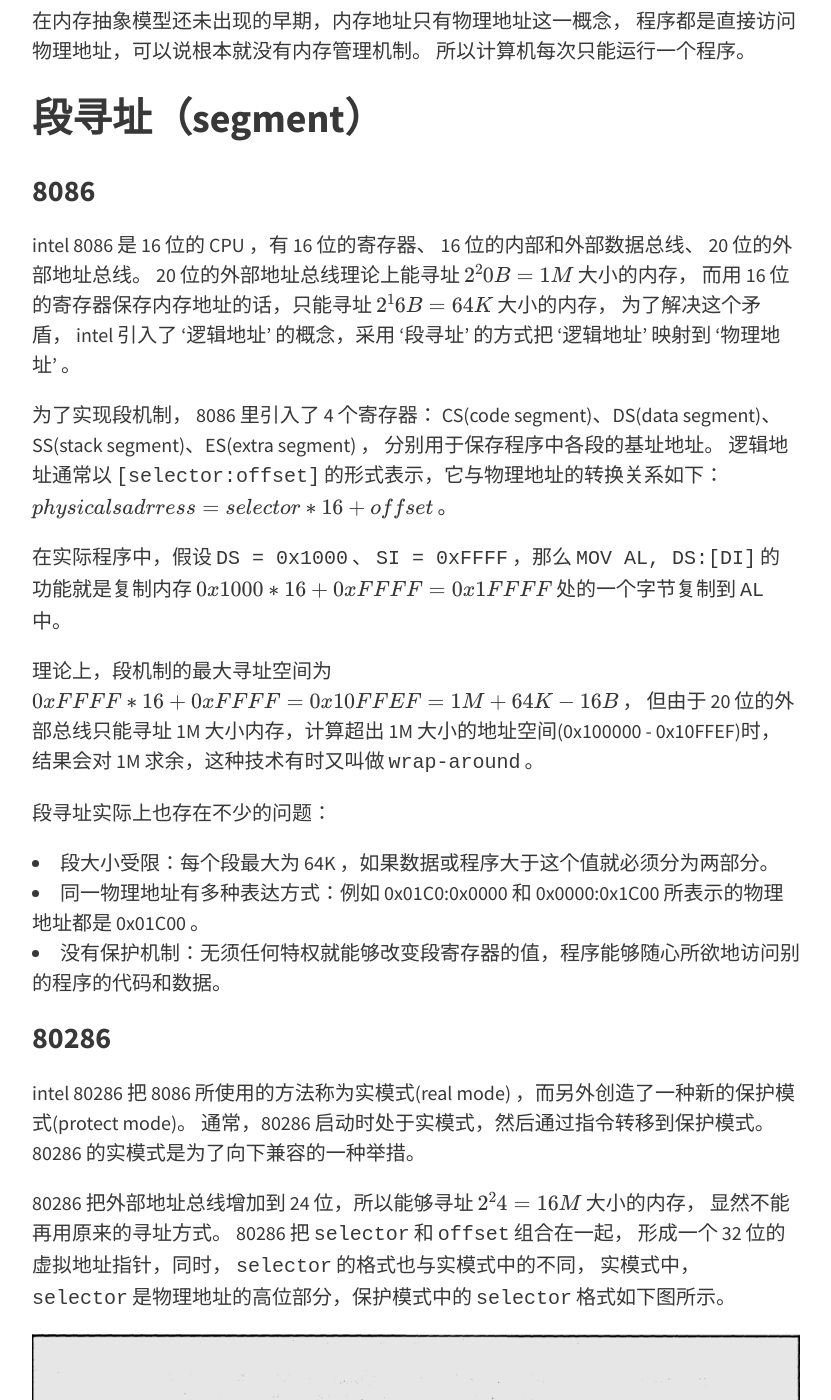
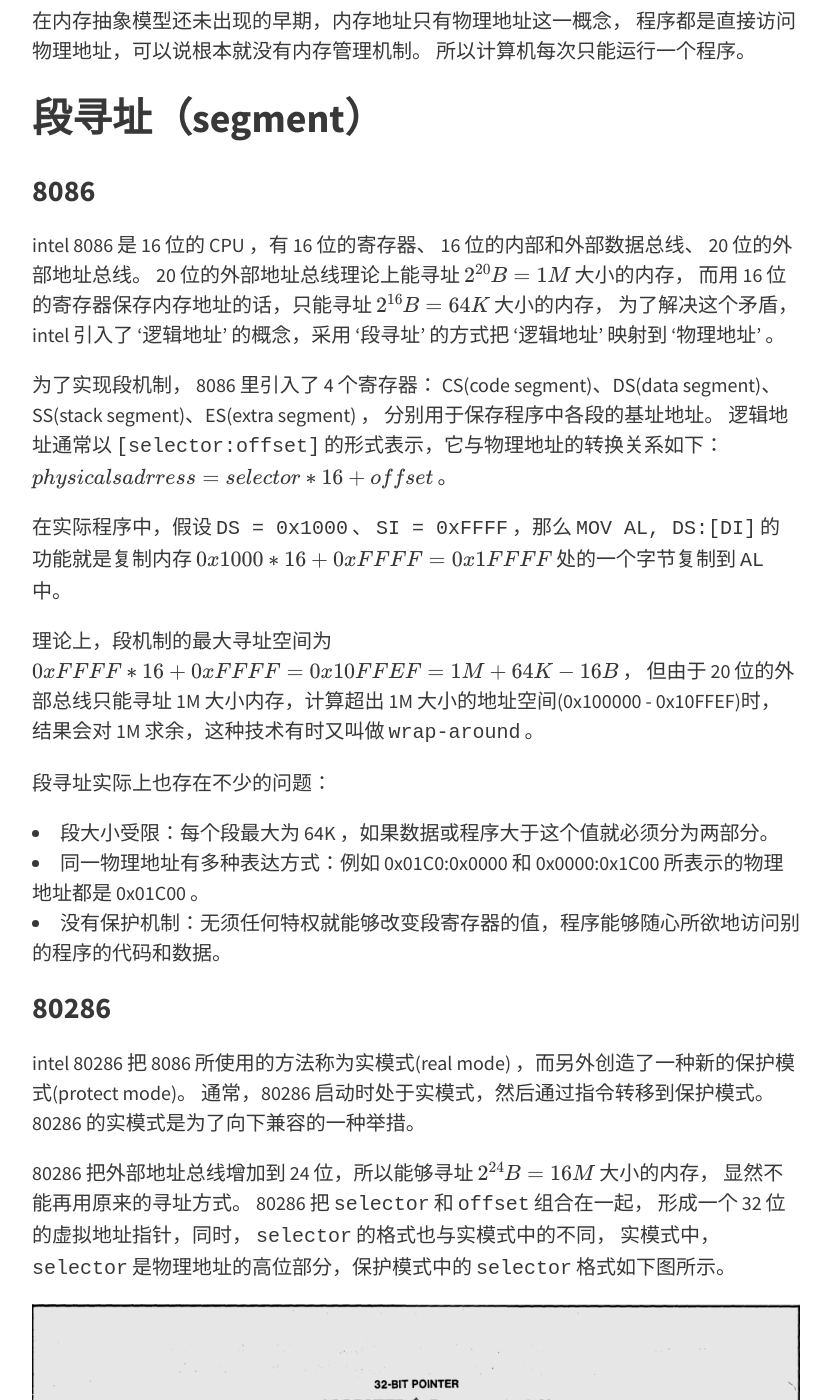
Before and after one commit to keeword/keeword.github.com, a Jekyll site: the page built from _posts/2015-09-25-x86-memory-management-note.md, in a window 1280 px wide and 1400 px high, scrolled down 484 px. Shown: the whole window, without its empty margins (224-1055 px from the left). Built offline with Jekyll 4.4.1, drawn with Linux system fonts in a browser that asks for light colours; nearby versions of some CDN libraries; formulas are drawn with MathJax 3; some of the changed text lies outside the part shown.

```diff
--- a/_posts/2015-09-25-x86-memory-management-note.md
+++ b/_posts/2015-09-25-x86-memory-management-note.md
@@ -20,8 +20,8 @@ tags: [x86, memory management]
 ### 8086
 
 intel 8086 是 16 位的 CPU ，有 16 位的寄存器、 16 位的内部和外部数据总线、 20 位的外部地址总线。
-20 位的外部地址总线理论上能寻址 $2^20 B = 1 M$ 大小的内存，
-而用 16 位的寄存器保存内存地址的话，只能寻址 $2^16 B = 64 K$ 大小的内存，
+20 位的外部地址总线理论上能寻址 $2^{20} B = 1 M$ 大小的内存，
+而用 16 位的寄存器保存内存地址的话，只能寻址 $2^{16} B = 64 K$ 大小的内存，
 为了解决这个矛盾， intel 引入了 ‘逻辑地址’ 的概念，采用 ‘段寻址’ 的方式把
 ‘逻辑地址’ 映射到 ‘物理地址’ 。
 
@@ -48,7 +48,7 @@ $physicalsadrress = selector * 16 + offset$ 。
 intel 80286 把 8086 所使用的方法称为实模式(real mode) ，而另外创造了一种新的保护模式(protect mode)。
 通常，80286 启动时处于实模式，然后通过指令转移到保护模式。 80286 的实模式是为了向下兼容的一种举措。
 
-80286 把外部地址总线增加到 24 位，所以能够寻址 $2^24 = 16M$ 大小的内存，
+80286 把外部地址总线增加到 24 位，所以能够寻址 $2^{24}B = 16M$ 大小的内存，
 显然不能再用原来的寻址方式。 80286 把 `selector` 和 `offset` 组合在一起，
 形成一个 32 位的虚拟地址指针，同时， `selector` 的格式也与实模式中的不同，
 实模式中， `selector` 是物理地址的高位部分，保护模式中的 `selector` 格式如下图所示。
@@ -56,4 +56,4 @@ intel 80286 把 8086 所使用的方法称为实模式(real mode) ，而另外
 ![段选择器格式](/img/format_of_the_segment_selector_component.png)
 
 其中， RPL(request privelege level) 是为了权限管理而设计的标志位，去掉这两位后，
-还剩下 30 位，故程序能够访问的最大空间为 $$2^30 = 1G$$ 。
+还剩下 30 位，故程序能够访问的最大空间为 $2^{30}B = 1G$ 。
```
